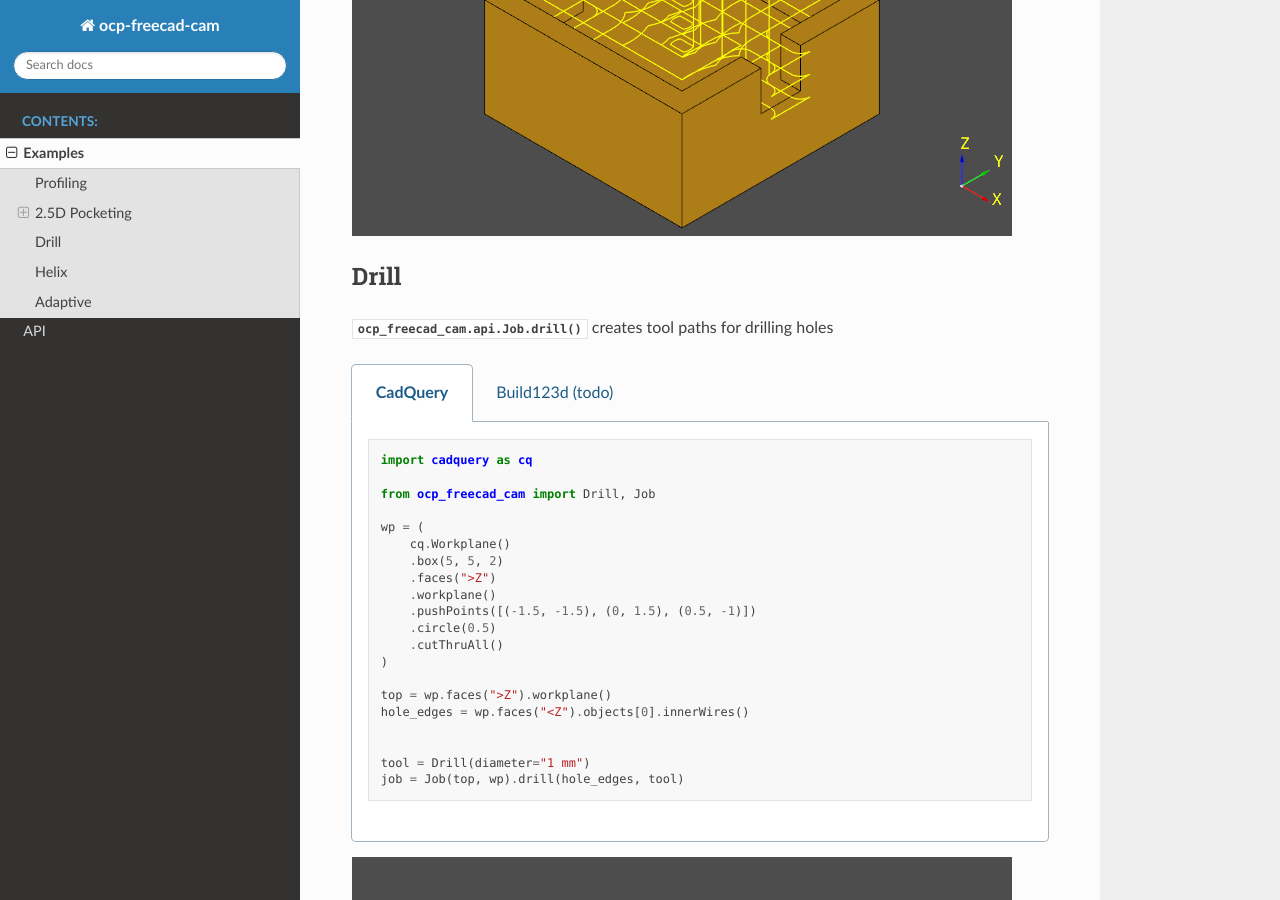
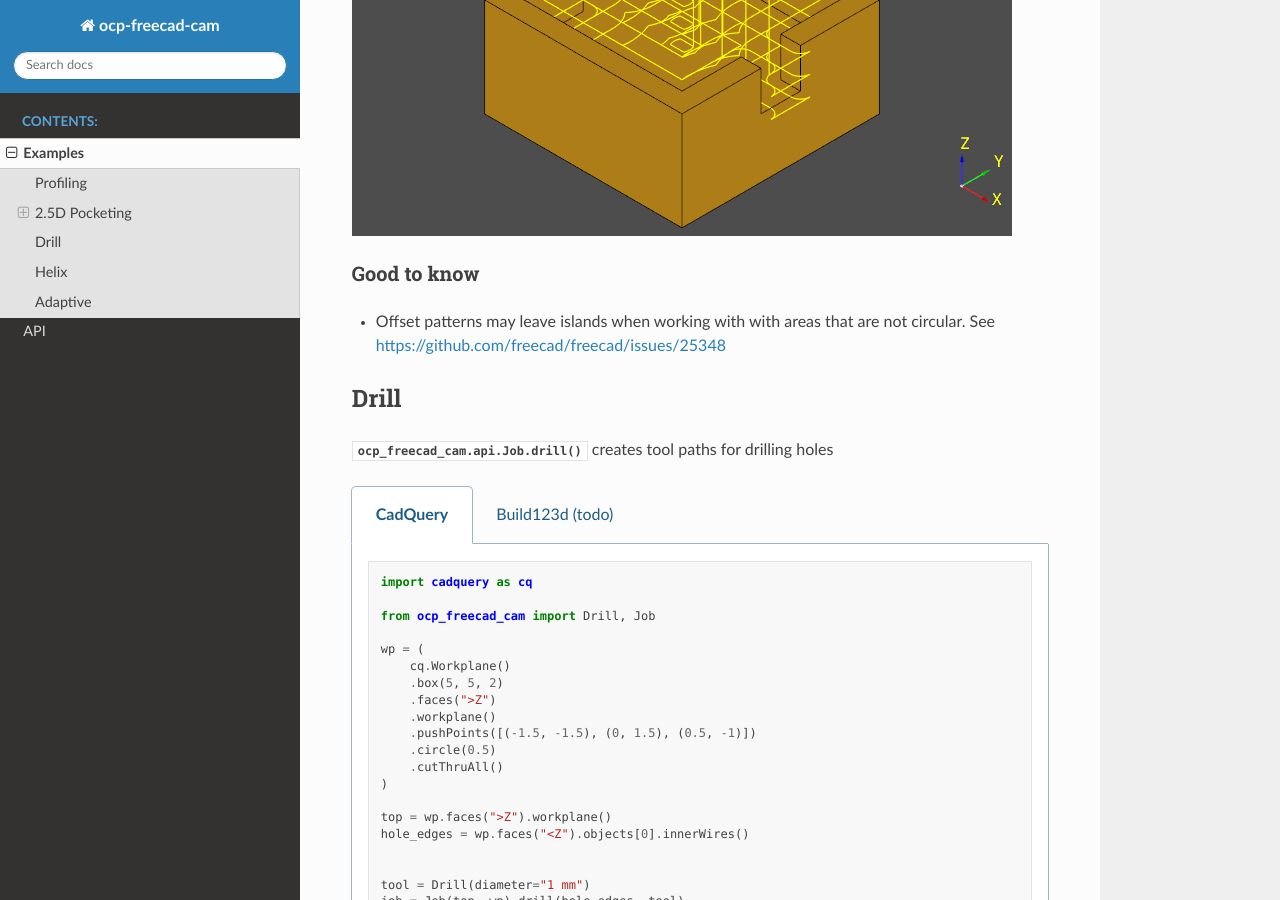
Before and after one commit to voneiden/ocp-freecad-cam, a Sphinx documentation site: the page built from docs/examples/examples.rst, in a window 1280 px wide and 900 px high, scrolled down 2823 px. Built offline with Sphinx 7.4.7 and the Read the Docs theme 3.1.0, drawn with Linux system fonts in a browser that asks for light colours.

Commit message:
docs: document a know issue/limitation with offset patterns

```diff
--- a/docs/examples/examples.rst
+++ b/docs/examples/examples.rst
@@ -49,6 +49,12 @@ The result is a face that has been offset only the open directions.
 
 .. image:: images/b3d_open_pocket.png
 
+Good to know
+~~~~~~~~~~~~
+
+* Offset patterns may leave islands when working with with areas that are not circular. See
+  https://github.com/freecad/freecad/issues/25348
+
 Drill
 -------------------------
 
```
